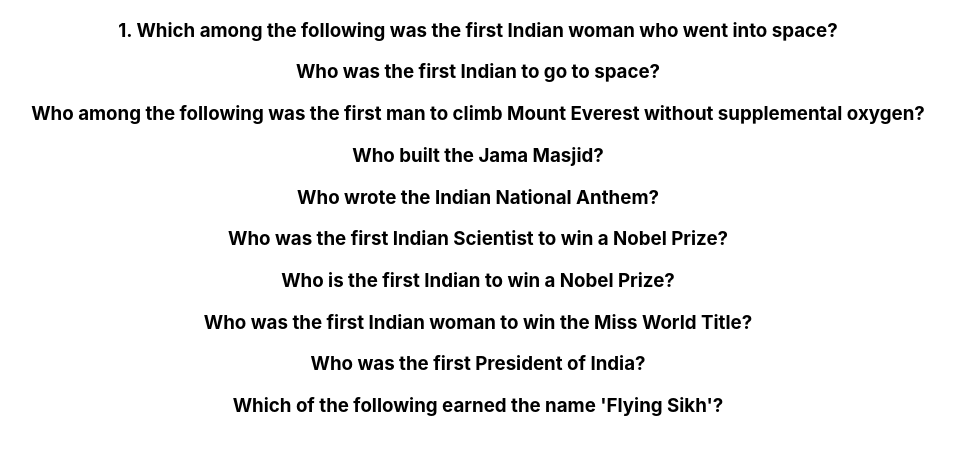
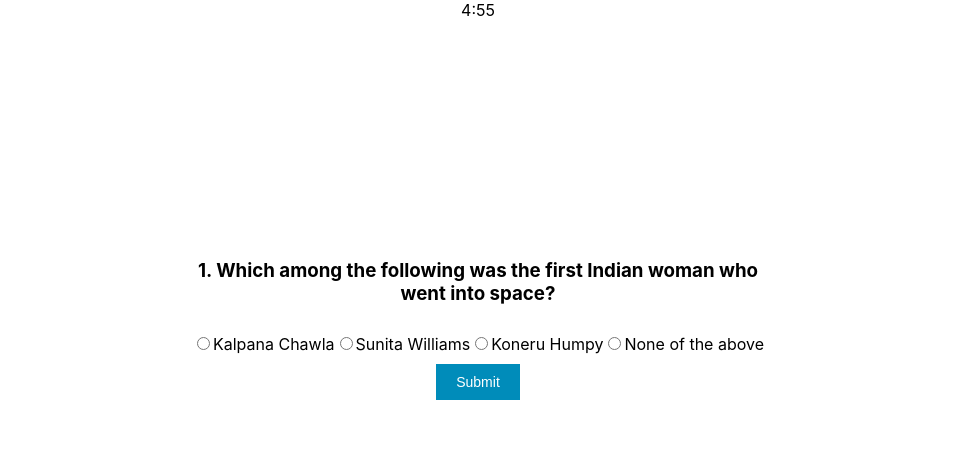
Before and after one commit to ashayk92/genericquestionsapp, a React (Create React App) app: page / in a window 1280 px wide. Shown: the top 454 px of the page, without its empty margins (162-1117 px from the left). Built offline with nearby package versions, Linux system fonts and the light colour scheme.

Commit message:
Changes for react app.

```diff
--- a/package.json
+++ b/package.json
@@ -9,6 +9,7 @@
     "react": "^17.0.2",
     "react-dom": "^17.0.2",
     "react-scripts": "5.0.0",
+    "react-timer-hook": "^3.0.5",
     "web-vitals": "^2.1.4"
   },
   "scripts": {
--- a/src/App.js
+++ b/src/App.js
@@ -1,9 +1,11 @@
 import "./App.css";
+import Timer from "./components/Timer";
 import QuestionsList from "./pages/QuestionsList";
 
 function App() {
   return (
     <div className="App">
+      <Timer />
       <QuestionsList />
     </div>
   );
--- /dev/null
+++ b/src/components/AnswerOptions.jsx
@@ -0,0 +1,18 @@
+import React from "react";
+import "../styles.css";
+import questionsArray from "../questions";
+const AnswerOptions = (props) => {
+  const { index } = props;
+  return (
+    <div className="optionsStyle">
+      {questionsArray[index].optionsArray.map((element) => (
+        <div>
+          <input key={element} type="radio" />
+          <label htmlFor={element}>{element}</label>
+        </div>
+      ))}
+    </div>
+  );
+};
+
+export default AnswerOptions;
--- a/src/components/GenericTable.jsx
+++ b/src/components/GenericTable.jsx
@@ -1,10 +1,13 @@
 import React from "react";
-
+import questionsArray from "../questions";
 const GenericTable = (props) => {
-  const { arrayToRender } = props;
-  return arrayToRender.map((element) => {
-    return <h3 key={element.question}>{element.question}</h3>;
-  });
+  const { index } = props;
+  console.log(index);
+  return (
+    <h3 key={questionsArray[index].question}>
+      {questionsArray[index].question}
+    </h3>
+  );
 };
 
 export default GenericTable;
--- a/src/components/Timer.jsx
+++ b/src/components/Timer.jsx
@@ -0,0 +1,19 @@
+import React from "react";
+import { useTimer } from "react-timer-hook";
+const Timer = () => {
+  const time = new Date();
+  time.setSeconds(time.getSeconds() + 300);
+
+  const { seconds, minutes } = useTimer({
+    expiryTimestamp: time,
+    autoStart: true,
+    onExpire: () => console.warn("onExpire called"),
+  });
+  return (
+    <>
+      <span>{minutes}</span>:<span>{seconds}</span>
+    </>
+  );
+};
+
+export default Timer;
--- a/src/pages/QuestionsList/index.jsx
+++ b/src/pages/QuestionsList/index.jsx
@@ -1,9 +1,26 @@
 import React from "react";
+import AnswerOptions from "../../components/AnswerOptions";
 import GenericTable from "../../components/GenericTable";
-import questionsArray from "../../questions";
+import "../../styles.css";
 class QuestionsList extends React.Component {
+  constructor(props) {
+    super(props);
+    this.state = { counter: 0 };
+  }
+  submitHandler() {
+    console.log("inside submit handler");
+    this.setState({ counter: this.state.counter + 1 });
+  }
   render() {
-    return <GenericTable arrayToRender={questionsArray} />;
+    return (
+      <div className="divStyle">
+        <GenericTable index={this.state.counter} />
+        <AnswerOptions index={this.state.counter} />
+        <button className="buttonStyle" onClick={() => this.submitHandler()}>
+          Submit
+        </button>
+      </div>
+    );
   }
 }
 
--- a/src/questions.js
+++ b/src/questions.js
@@ -2,19 +2,90 @@
   {
     question:
       "1. Which among the following was the first Indian woman who went into space?",
+    optionsArray: [
+      "Kalpana Chawla",
+      "Sunita Williams",
+      "Koneru Humpy",
+      "None of the above",
+    ],
   },
-  { question: "Who was the first Indian to go to space?" },
+  {
+    question: "2. Who was the first Indian to go to space?",
+    optionsArray: [
+      "Vikram Ambalal",
+      "Ravish Malhotra",
+      "Rakesh Sharma",
+      "Nagapathi Bhat",
+    ],
+  },
   {
     question:
-      "Who among the following was the first man to climb Mount Everest without supplemental oxygen?",
+      "3. Who among the following was the first man to climb Mount Everest without supplemental oxygen?",
+    optionsArray: [
+      "Junko Tabei",
+      "Reinhold Messner",
+      "Duncan Chessell",
+      "Phu Dorji",
+    ],
   },
-  { question: "Who built the Jama Masjid?" },
-  { question: "Who wrote the Indian National Anthem?" },
-  { question: "Who was the first Indian Scientist to win a Nobel Prize?" },
-  { question: "Who is the first Indian to win a Nobel Prize?" },
-  { question: "Who was the first Indian woman to win the Miss World Title?" },
-  { question: "Who was the first President of India?" },
-  { question: `Which of the following earned the name 'Flying Sikh'?` },
+  {
+    question: "4. Who built the Jama Masjid?",
+    optionsArray: ["Jahangir", "Akbar", "Imam Bukhari", "Shah Jahan"],
+  },
+  {
+    question: "5. Who wrote the Indian National Anthem?",
+    optionsArray: [
+      "Bakim Chandra Chatterji",
+      "Rabindranath Tagore",
+      "Swami Vivekanand",
+      "None of the above",
+    ],
+  },
+  {
+    question: "6. Who was the first Indian Scientist to win a Nobel Prize?",
+    optionsArray: [
+      "C.V Raman",
+      "Amartya Sen",
+      "Hargobind Khorana",
+      "Subramanian Chrandrashekar",
+    ],
+  },
+  {
+    question: "7. Who is the first Indian to win a Nobel Prize?",
+    optionsArray: [
+      "Rabindranath Tagore",
+      "CV Raman",
+      "Hargobind Khorana",
+      "Mother Theresa",
+    ],
+  },
+  {
+    question: "8. Who was the first Indian woman to win the Miss World Title?",
+    optionsArray: [
+      "Aishwarya Rai",
+      "Sushmita Sen",
+      "Reita Faria",
+      "Diya Mirza",
+    ],
+  },
+  {
+    question: "9. Who was the first President of India?",
+    optionsArray: [
+      "Abdul Kalam",
+      "Lal Bahadur Shastri",
+      "Dr. Rajendra Prasad",
+      "Zakir Hussain",
+    ],
+  },
+  {
+    question: `10. Which of the following earned the name 'Flying Sikh'?`,
+    optionsArray: [
+      "Milkha Singh",
+      "Lala Lajpat Rai",
+      "Bhagat Singh",
+      "Sardar Vallabhbhai Patel",
+    ],
+  },
 ];
 
 export default questionsArray;
--- /dev/null
+++ b/src/styles.css
@@ -0,0 +1,29 @@
+.divStyle {
+  display: flex;
+  flex-direction: column;
+  justify-content: center;
+  align-items: center;
+  max-width: 600px;
+  height: 600px;
+  margin: auto;
+}
+
+.buttonStyle {
+  background-color: #008cba; /* Green */
+  border: none;
+  color: white;
+  padding: 10px 20px;
+  text-align: center;
+  text-decoration: none;
+  display: inline-block;
+  font-size: 14px;
+  cursor: pointer;
+}
+
+.optionsStyle {
+  display: flex;
+  flex-direction: row;
+  justify-content: space-between;
+  align-items: center;
+  height: 40px;
+}
```
